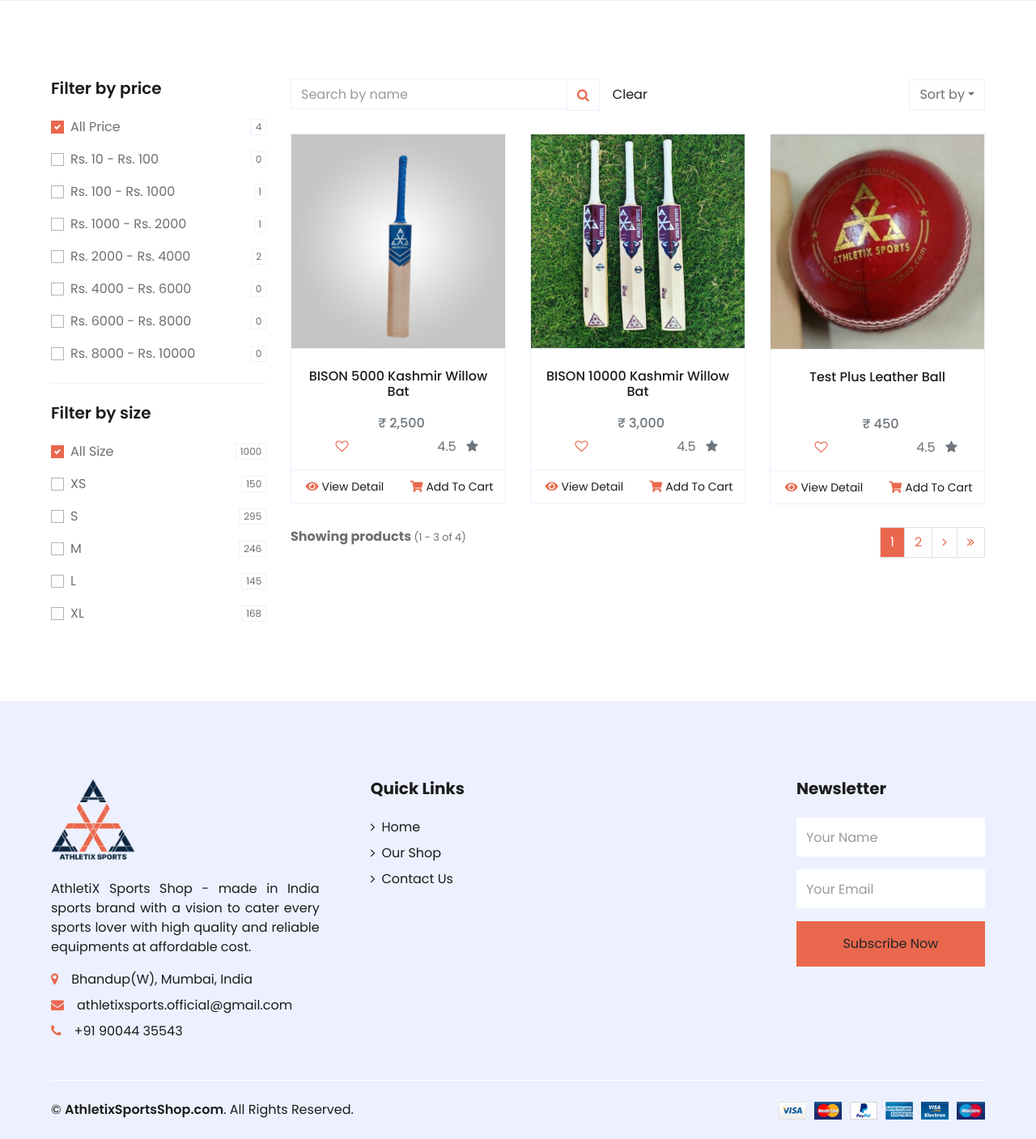
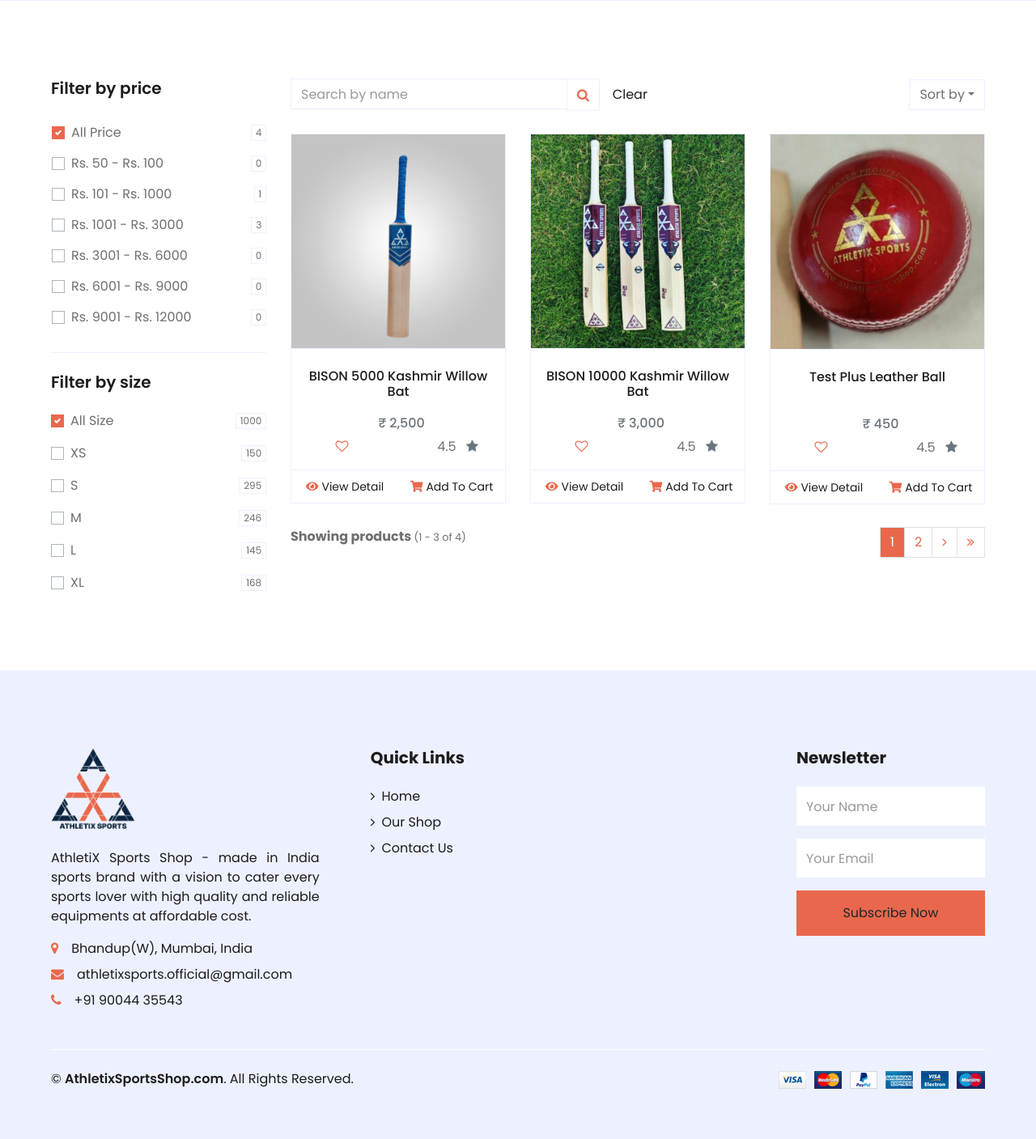
Before and after one commit to deepeshanandparab/AthletiX-Sports-Shop-Django-REST, a Django app: page /store/ in a window 1280 px wide. Shown: the part 486-1893 px from the top of the page at 81% size. After the commit the page ends 1831 px from the top, so only its background shows below. Run offline with Django 3.2, Linux system fonts and the light colour scheme; data comes from the database, SQL or seed files in the repository; some libraries are stand-ins or nearby versions.

Commit message:
Store Page Price Filter Updated

```diff
--- a/store/templates/store.html
+++ b/store/templates/store.html
@@ -28,48 +28,82 @@
             <!-- Price Start -->
             <div class="border-bottom mb-4 pb-4">
                 <h5 class="font-weight-semi-bold mb-4">Filter by price</h5>
-                <form>
-                    <div class="custom-control custom-checkbox d-flex align-items-center justify-content-between mb-3">
-                        <input type="checkbox" class="custom-control-input" checked id="price-all">
-                        <label class="custom-control-label" for="price-all">All Price</label>
-                        <span class="badge border font-weight-normal">{{all_products|length}}</span>
+                    <div class="custom-control custom-checkbox d-flex align-items-center justify-content-between">
+                        <form method="get">
+                            <button type="submit" class="btn pl-0">
+                            <input type="checkbox" class="custom-control-input" name="price-all" id="price-all"
+                                {% if filter_dict.price_all == 'on'  %}checked{% endif %}>
+                                <label class="custom-control-label" for="price-all">All Price</label>
+                            </button>
+                        </form>
+                            <span class="badge border font-weight-normal">{{all_products|length}}</span>
                     </div>
-                    <div class="custom-control custom-checkbox d-flex align-items-center justify-content-between mb-3">
-                        <input type="checkbox" class="custom-control-input" id="price-1">
-                        <label class="custom-control-label" for="price-1">Rs. 10 - Rs. 100</label>
-                        <span class="badge border font-weight-normal">{% filter_by_price all_products 10 100 %}</span>
+
+                    <div class="custom-control custom-checkbox d-flex align-items-center justify-content-between">
+                        <form method="get">
+                            <button type="submit" class="btn pl-0">
+                            <input type="checkbox" class="custom-control-input" name="price-50-100" id="price-50-100"
+                                {% if filter_dict.price_50_100 == 'on'  %}checked{% endif %}>
+                            <label class="custom-control-label" for="price-50-100">Rs. 50 - Rs. 100</label>
+                            </button>
+                        </form>
+                        <span class="badge border font-weight-normal">{% filter_by_price all_products 50 100 %}</span>
                     </div>
-                    <div class="custom-control custom-checkbox d-flex align-items-center justify-content-between mb-3">
-                        <input type="checkbox" class="custom-control-input" id="price-1">
-                        <label class="custom-control-label" for="price-1">Rs. 100 - Rs. 1000</label>
-                        <span class="badge border font-weight-normal">{% filter_by_price all_products 100 1000 %}</span>
+
+                    <div class="custom-control custom-checkbox d-flex align-items-center justify-content-between">
+                        <form method="get">
+                            <button type="submit" class="btn pl-0">
+                            <input type="checkbox" class="custom-control-input" name="price-101-1000" id="price-101-1000"
+                                {% if filter_dict.price_101_1000 == 'on'  %}checked{% endif %}>
+                            <label class="custom-control-label" for="price-101-1000">Rs. 101 - Rs. 1000</label>
+                            </button>
+                        </form>
+                        <span class="badge border font-weight-normal">{% filter_by_price all_products 101 1000 %}</span>
                     </div>
-                    <div class="custom-control custom-checkbox d-flex align-items-center justify-content-between mb-3">
-                        <input type="checkbox" class="custom-control-input" id="price-1">
-                        <label class="custom-control-label" for="price-1">Rs. 1000 - Rs. 2000</label>
-                        <span class="badge border font-weight-normal">{% filter_by_price all_products 1000 2000 %}</span>
+
+                    <div class="custom-control custom-checkbox d-flex align-items-center justify-content-between">
+                        <form method="get">
+                            <button type="submit" class="btn pl-0">
+                            <input type="checkbox" class="custom-control-input" name="price-1001-3000" id="price-1001-3000"
+                                {% if filter_dict.price_1001_3000 == 'on'  %}checked{% endif %}>
+                            <label class="custom-control-label" for="price-1001-3000">Rs. 1001 - Rs. 3000</label>
+                            </button>
+                        </form>
+                        <span class="badge border font-weight-normal">{% filter_by_price all_products 1001 3000 %}</span>
                     </div>
-                    <div class="custom-control custom-checkbox d-flex align-items-center justify-content-between mb-3">
-                        <input type="checkbox" class="custom-control-input" id="price-2">
-                        <label class="custom-control-label" for="price-2">Rs. 2000 - Rs. 4000</label>
-                        <span class="badge border font-weight-normal">{% filter_by_price all_products 2000 4000 %}</span>
+
+                    <div class="custom-control custom-checkbox d-flex align-items-center justify-content-between">
+                        <form method="get">
+                            <button type="submit" class="btn pl-0">
+                            <input type="checkbox" class="custom-control-input" name="price-3001-6000" id="price-3001-6000"
+                                {% if filter_dict.price_3001_6000 == 'on'  %}checked{% endif %}>
+                            <label class="custom-control-label" for="price-3001-6000">Rs. 3001 - Rs. 6000</label>
+                            </button>
+                        </form>
+                        <span class="badge border font-weight-normal">{% filter_by_price all_products 3001 6000 %}</span>
                     </div>
-                    <div class="custom-control custom-checkbox d-flex align-items-center justify-content-between mb-3">
-                        <input type="checkbox" class="custom-control-input" id="price-3">
-                        <label class="custom-control-label" for="price-3">Rs. 4000 - Rs. 6000</label>
-                        <span class="badge border font-weight-normal">{% filter_by_price all_products 4000 6000 %}</span>
+
+                    <div class="custom-control custom-checkbox d-flex align-items-center justify-content-between">
+                        <form method="get">
+                            <button type="submit" class="btn pl-0">
+                            <input type="checkbox" class="custom-control-input" name="price-6001-9000" id="price-6001-9000"
+                                {% if filter_dict.price_6001_9000 == 'on'  %}checked{% endif %}>
+                            <label class="custom-control-label" for="price-6001-9000">Rs. 6001 - Rs. 9000</label>
+                            </button>
+                        </form>
+                        <span class="badge border font-weight-normal">{% filter_by_price all_products 6001 9000 %}</span>
                     </div>
-                    <div class="custom-control custom-checkbox d-flex align-items-center justify-content-between mb-3">
-                        <input type="checkbox" class="custom-control-input" id="price-4">
-                        <label class="custom-control-label" for="price-4">Rs. 6000 - Rs. 8000</label>
-                        <span class="badge border font-weight-normal">{% filter_by_price all_products 6000 8000 %}</span>
+
+                    <div class="custom-control custom-checkbox d-flex align-items-center justify-content-between">
+                        <form method="get">
+                            <button type="submit" class="btn pl-0">
+                            <input type="checkbox" class="custom-control-input" name="price-9001-12000" id="price-9001-12000"
+                                {% if filter_dict.price_9001_12000 == 'on'  %}checked{% endif %}>
+                            <label class="custom-control-label" for="price-9001-12000">Rs. 9001 - Rs. 12000</label>
+                            </button>
+                        </form>
+                        <span class="badge border font-weight-normal">{% filter_by_price all_products 9001 12000 %}</span>
                     </div>
-                    <div class="custom-control custom-checkbox d-flex align-items-center justify-content-between">
-                        <input type="checkbox" class="custom-control-input" id="price-5">
-                        <label class="custom-control-label" for="price-5">Rs. 8000 - Rs. 10000</label>
-                        <span class="badge border font-weight-normal">{% filter_by_price all_products 8000 10000 %}</span>
-                    </div>
-                </form>
             </div>
             <!-- Price End -->
 
@@ -254,12 +288,12 @@
                                 <ul class="pagination">
                                     {% if product_list.has_previous %}
                                     <li class="page-item">
-                                        <a class="page-link" href="?page=1{% if request.GET.title %}&title={{ request.GET.title }}{% endif %}">
+                                        <a class="page-link" href="?page=1{% if request.GET.name %}&name={{ request.GET.name }}{% endif %}">
                                             <i class="fa fa-angle-double-left font-bold"></i>
                                         </a>
                                     </li>
                                     <li class="page-item">
-                                        <a class="page-link" href="?page={{ product_list.previous_page_number }}{% if request.GET.title %}&title={{ request.GET.title }}{% endif %}"
+                                        <a class="page-link" href="?page={{ product_list.previous_page_number }}{% if request.GET.name %}&name={{ request.GET.name }}{% endif %}"
                                            tabindex="-1">
                                             <i class="fa fa-angle-left"></i>
                                         </a>
@@ -276,7 +310,7 @@
                                     </li>
                                     {% else %}
                                     <li class="page-item">
-                                        <a class="page-link" href="?page={{ page }}{% if request.GET.title %}&title={{ request.GET.title }}{% endif %}">{{ page }}</a>
+                                        <a class="page-link" href="?page={{ page }}{% if request.GET.name %}&name={{ request.GET.name }}{% endif %}">{{ page }}</a>
                                     </li>
                                     {% endif %}
                                     {% endfor %}
@@ -284,12 +318,12 @@
 
                                     {% if product_list.has_next %}
                                     <li class="page-item">
-                                        <a class="page-link" href="?page={{ product_list.next_page_number }}{% if request.GET.title %}&title={{ request.GET.title }}{% endif %}">
+                                        <a class="page-link" href="?page={{ product_list.next_page_number }}{% if request.GET.name %}&name={{ request.GET.name }}{% endif %}">
                                             <i class="fa fa-angle-right"></i>
                                         </a>
                                     </li>
                                     <li class="page-item">
-                                        <a class="page-link" href="?page={{ product_list.paginator.num_pages }}{% if request.GET.title %}&title={{ request.GET.title }}{% endif %}">
+                                        <a class="page-link" href="?page={{ product_list.paginator.num_pages }}{% if request.GET.name %}&name={{ request.GET.name }}{% endif %}">
                                             <i class="fa fa-angle-double-right font-bold"></i>
                                         </a>
                                     </li>
--- a/store/views.py
+++ b/store/views.py
@@ -1,4 +1,5 @@
-from django.shortcuts import render
+from multiprocessing import context
+from django.shortcuts import redirect, render
 from django.views import View
 from django.core.paginator import Paginator, PageNotAnInteger, EmptyPage
 from .models import Product
@@ -10,12 +11,23 @@ class StorePage(View):
     def get(self, request):
         all_products = Product.objects.all()
 
+        #--------------------------Sorting With Parameters---------------------------#
         keyword = request.GET.get('name')
         latest = request.GET.get('latest')
         popularity = request.GET.get('popularity')
         best_rating = request.GET.get('best_rating')
         low_price = request.GET.get('low_price')
         high_price = request.GET.get('high_price')
+
+        #--------------------------Filter By Price------------------------------#
+        price_all = request.GET.get('price-all')
+        price_50_100 = request.GET.get('price-50-100')
+        price_101_1000 = request.GET.get('price-101-1000')
+        price_1001_3000 = request.GET.get('price-1001-3000')
+        price_3001_6000 = request.GET.get('price-3001-6000')
+        price_6001_9000 = request.GET.get('price-6001-9000')
+        price_9001_12000 = request.GET.get('price-9001-12000')
+        filter_dict = {}
 
         if keyword != None:
             if latest != None:
@@ -28,21 +40,55 @@ class StorePage(View):
                 product_list = Product.objects.filter(name__contains=keyword, status=True).order_by('price')
             elif high_price != None:
                 product_list = Product.objects.filter(name__contains=keyword, status=True).order_by('-price')
+            elif price_50_100 == 'on':
+                product_list = Product.objects.filter(price__gte=50, price__lte=100, status=True).order_by('price')
+            elif price_101_1000 == 'on':
+                product_list = Product.objects.filter(price__gte=101, price__lte=1000, status=True).order_by('price')
+            elif price_1001_3000 == 'on':
+                product_list = Product.objects.filter(price__gte=1001, price__lte=3000, status=True).order_by('price')
+            elif price_3001_6000 == 'on':
+                product_list = Product.objects.filter(price__gte=3001, price__lte=6000, status=True).order_by('price')
+            elif price_6001_9000 == 'on':
+                product_list = Product.objects.filter(price__gte=6001, price__lte=9000, status=True).order_by('price')
+            elif price_9001_12000 == 'on':
+                product_list = Product.objects.filter(price__gte=9001, price__lte=12000, status=True).order_by('price')
             else:
                 product_list = Product.objects.filter(name__contains=keyword, status=True)
+                price_all = 'on'
         else:
             if latest != None:
-                product_list = Product.objects.filter(name__contains='', status=True).order_by('-created_at')
+                product_list = Product.objects.filter(status=True).order_by('-created_at')
             elif popularity != None:
-                product_list = Product.objects.filter(name__contains='', status=True).order_by('-created_at')
+                product_list = Product.objects.filter(status=True).order_by('-created_at')
             elif best_rating != None:
-                product_list = Product.objects.filter(name__contains='', status=True).order_by('-created_at')
+                product_list = Product.objects.filter(status=True).order_by('-created_at')
             elif low_price != None:
-                product_list = Product.objects.filter(name__contains='', status=True).order_by('price')
+                product_list = Product.objects.filter(status=True).order_by('price')
             elif high_price != None:
-                product_list = Product.objects.filter(name__contains='', status=True).order_by('-price')
+                product_list = Product.objects.filter(status=True).order_by('-price')
+            elif price_50_100 == 'on':
+                product_list = Product.objects.filter(price__gte=50, price__lte=100, status=True).order_by('price')
+                filter_dict = { 'price_50_100':'on'}
+            elif price_101_1000 == 'on':
+                product_list = Product.objects.filter(price__gte=101, price__lte=1000, status=True).order_by('price')
+                filter_dict = { 'price_101_1000':'on'}
+            elif price_1001_3000 == 'on':
+                product_list = Product.objects.filter(price__gte=1001, price__lte=3000, status=True).order_by('price')
+                filter_dict = { 'price_1001_3000':'on'}
+            elif price_3001_6000 == 'on':
+                product_list = Product.objects.filter(price__gte=3001, price__lte=6000, status=True).order_by('price')
+                filter_dict = { 'price_3001_6000':'on'}
+            elif price_6001_9000 == 'on':
+                product_list = Product.objects.filter(price__gte=6001, price__lte=9000, status=True).order_by('price')
+                filter_dict = { 'price_6001_9000':'on'}
+            elif price_9001_12000 == 'on':
+                product_list = Product.objects.filter(price__gte=9001, price__lte=12000, status=True).order_by('price')
+                filter_dict = { 'price_9001_12000':'on'}
             else:
-                product_list = Product.objects.filter(name__contains='', status=True)
+                product_list = Product.objects.filter(status=True)
+                filter_dict = { 'price_all':'on'}
+
+        #---------------------------------------------------------------------#
 
         paginator = Paginator(product_list, 3)
         page = request.GET.get('page')
@@ -55,8 +101,6 @@ class StorePage(View):
 
         first_item_number = 3 * (response.number - 1) + 1
 
-        price_filter = [0,100, 1000, 2000, 4000, 6000, 8000, 10000]
-
         context = {
             'title':'Store',
             'all_products': all_products,
@@ -65,7 +109,7 @@ class StorePage(View):
             'page_number': page,
             'first_item_number': first_item_number,
             'search_keyword': keyword,
-            'price_filter': price_filter
+            'filter_dict': filter_dict
             }
         return render(request, 'store.html', context)
 
```
